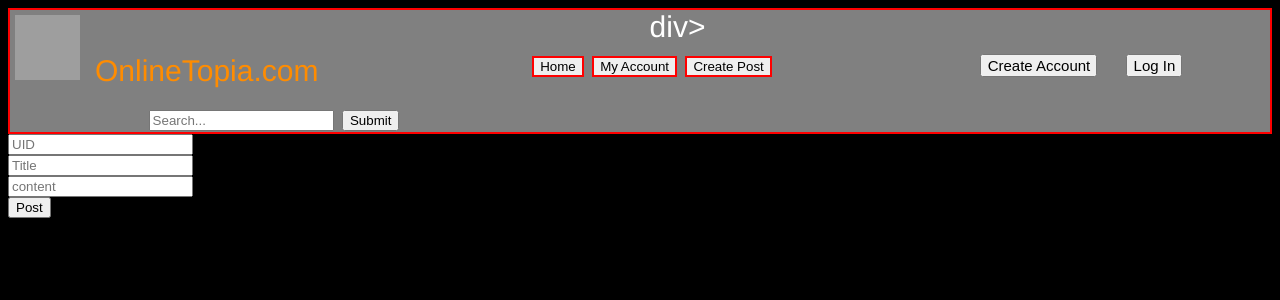
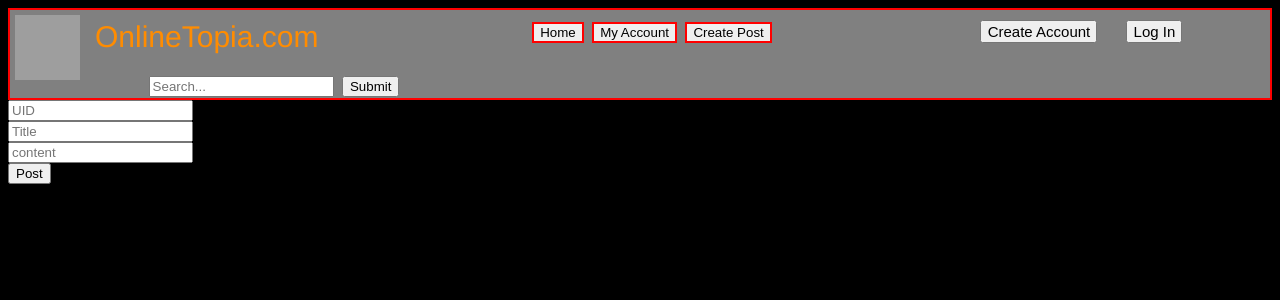
Before and after one commit to MattieWasTaken/WebDevSec, a PHP site: page / in a window 1280 px wide. Shown: the top 300 px of the page. Run offline with PHP 8.4, Linux system fonts and the light colour scheme; grey boxes are pictures that could not be loaded.

Commit message:
Update index.php

```diff
--- a/index.php
+++ b/index.php
@@ -7,7 +7,7 @@
 <link rel="stylesheet" ref="stylesheet" href="style.css"/>
 <header>
 
-div>
+<div>
 	<img src="https://i.ibb.co/894Xm19/278471543-727015038329277-2731362503377802712-n.png" alt="Site Logo" border="0" style="width:75px; height:75px;" img align="left">
 
     <div class="row">
@@ -41,6 +41,7 @@ div>
 </div>
 
 </header>
+
 <body>
 
 <form action="submitpost.php" method="POST">
```
